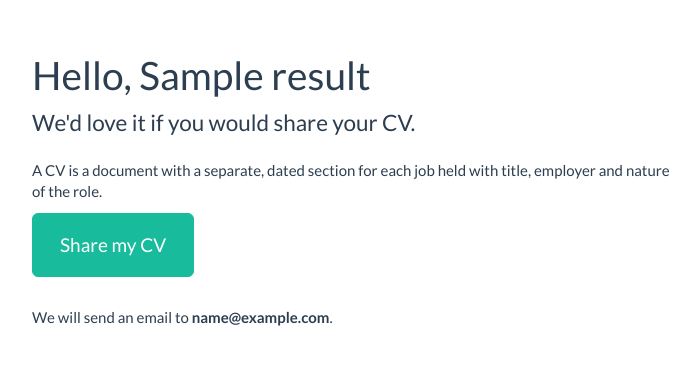
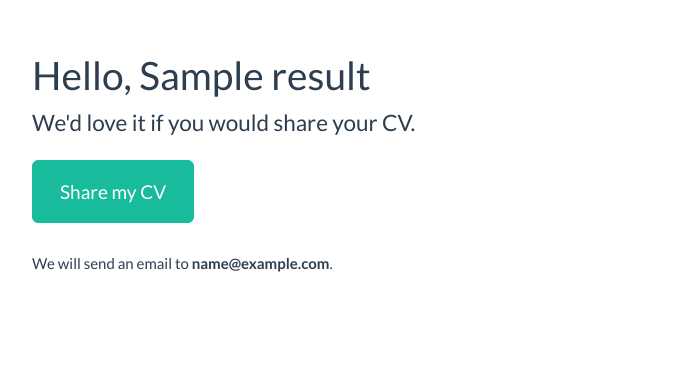
Before and after one commit to frabcus/mpcv, a Flask app: page /upload_cv/1 in a window 1280 px wide. Shown: the part 60-425 px from the top of the page, without its empty margins (38-738 px from the left). Run offline with Flask 2, Linux system fonts and the light colour scheme; a database or web service that is not in the repository returns one stand-in record (values such as "Sample title"); data that the repository does not hold is empty; some libraries are stand-ins or nearby versions.

Commit message:
Remove copy from errant place

```diff
--- a/templates/upload_cv.html
+++ b/templates/upload_cv.html
@@ -6,9 +6,6 @@
         <h1>Hello, {{ candidate.name }}</h1>
 
         <p class="lead">We'd love it if you would share your CV.</p>
-
-        <p>A CV is a document with a separate, dated section for each job held
-        with title, employer and nature of the role.</p>
 
         <form action="/upload_cv/{{ candidate.id }}" method="POST">
             <div class="form-group">
```
